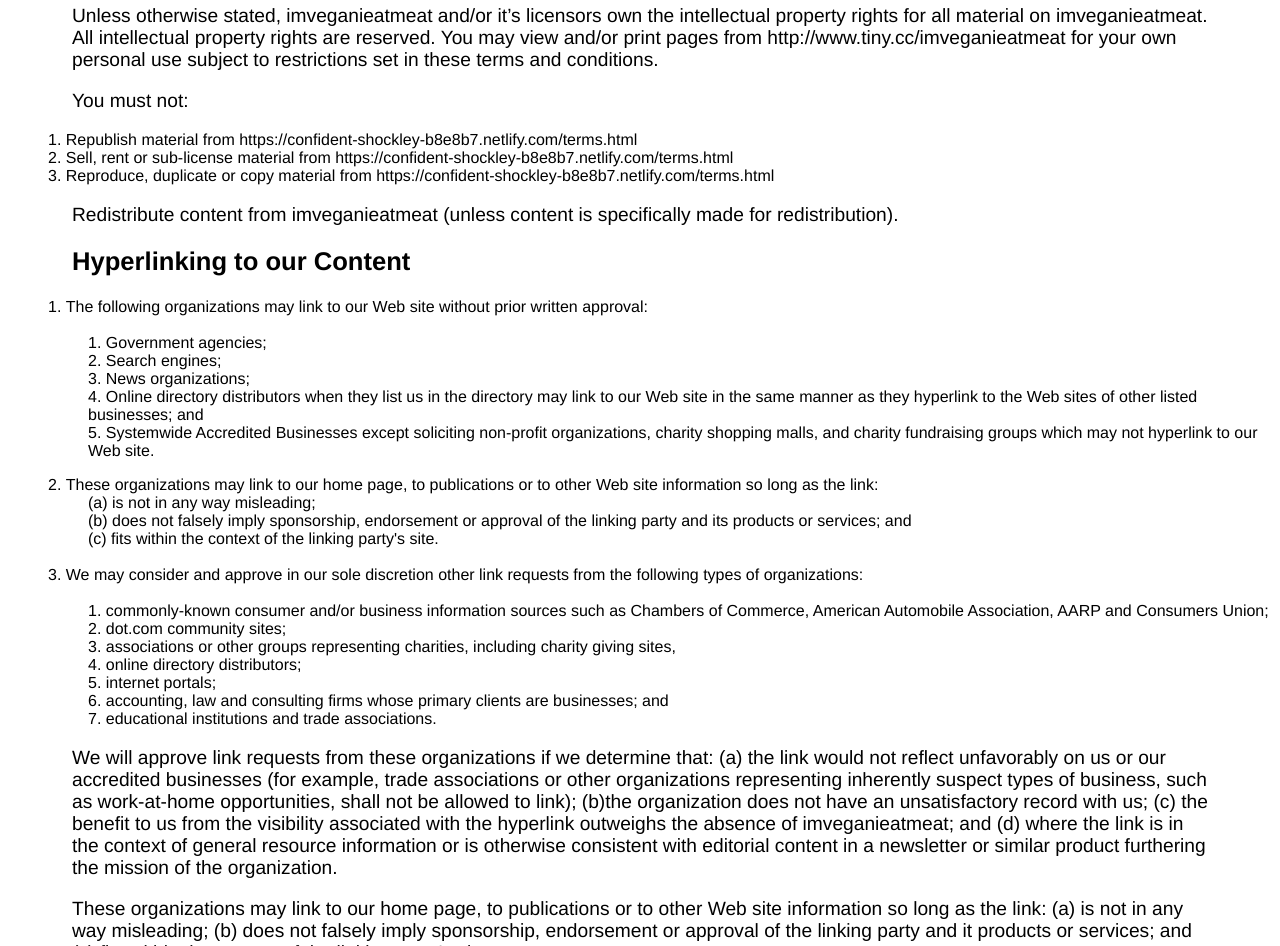
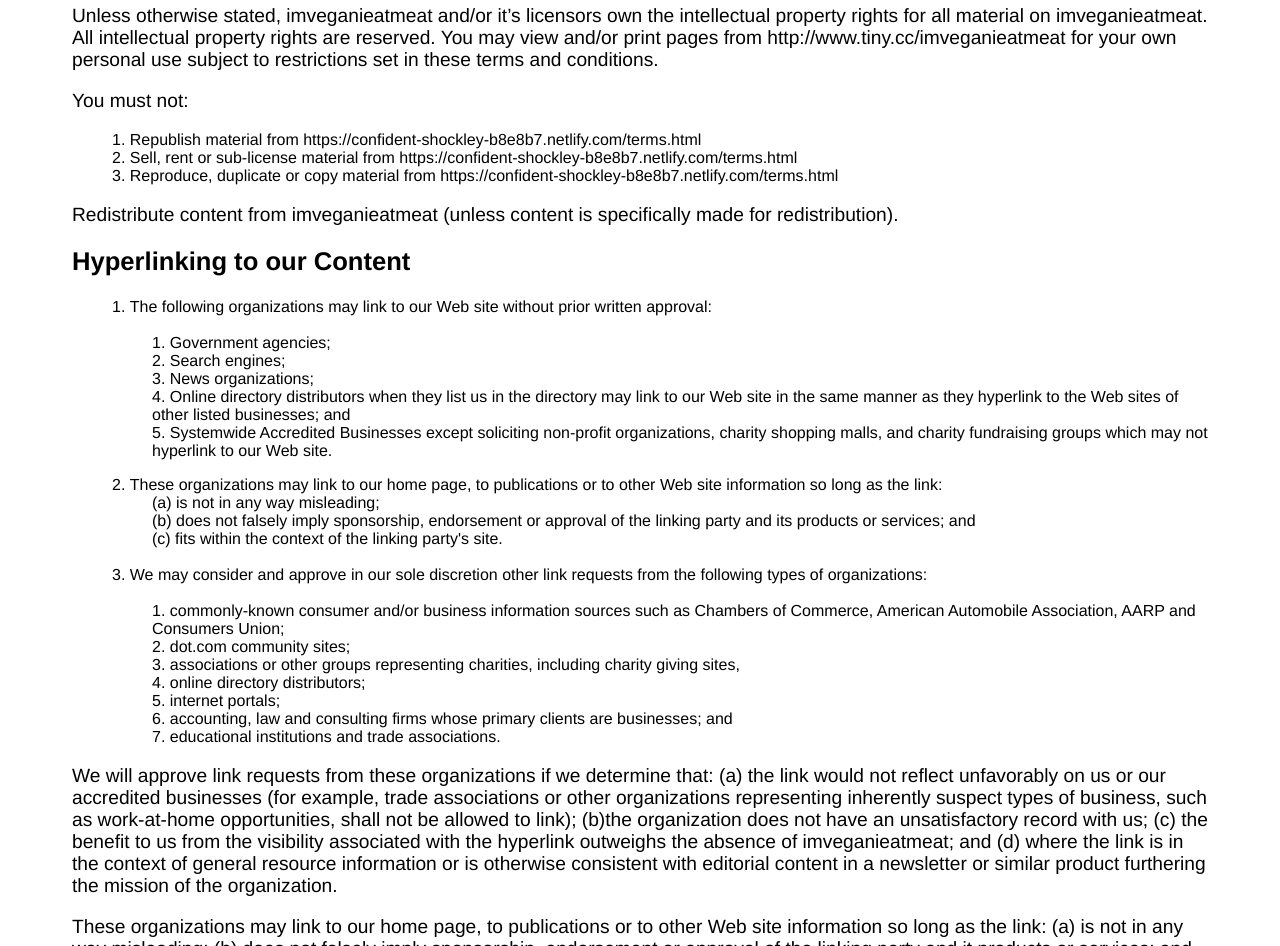
Before and after one commit to imveganieatmeat/official, a plain HTML site: page terms.html in a window 1280 px wide. Shown: the part 1020-1966 px from the top of the page. Drawn offline with Linux system fonts and the light colour scheme.

Commit message:
Update terms.html

```diff
--- a/terms.html
+++ b/terms.html
@@ -35,14 +35,14 @@
 		all material on imveganieatmeat. All intellectual property rights are reserved. You may view and/or print
 		pages from http://www.tiny.cc/imveganieatmeat for your own personal use subject to restrictions set in these terms and conditions.</p>
 		<p>You must not:</p>
-		<ol>
+		<ol class="firstL">
 			<li>Republish material from https://confident-shockley-b8e8b7.netlify.com/terms.html</li>
 			<li>Sell, rent or sub-license material from https://confident-shockley-b8e8b7.netlify.com/terms.html</li>
 			<li>Reproduce, duplicate or copy material from https://confident-shockley-b8e8b7.netlify.com/terms.html</li>
 		</ol>
 		<p>Redistribute content from imveganieatmeat (unless content is specifically made for redistribution).</p>
 	<h2>Hyperlinking to our Content</h2>
-		<ol>
+		<ol class="secondL">
 			<li>The following organizations may link to our Web site without prior written approval:
 				<ol><br>
 					<li>Government agencies;</li>
@@ -55,7 +55,7 @@
 				</ol>
 			</li>
 		</ol>
-		<ol start="2">
+		<ol start="2" class="thirdL">
 			<li>These organizations may link to our home page, to publications or to other Web site information so long
 			as the link:
 				<ul>
```
